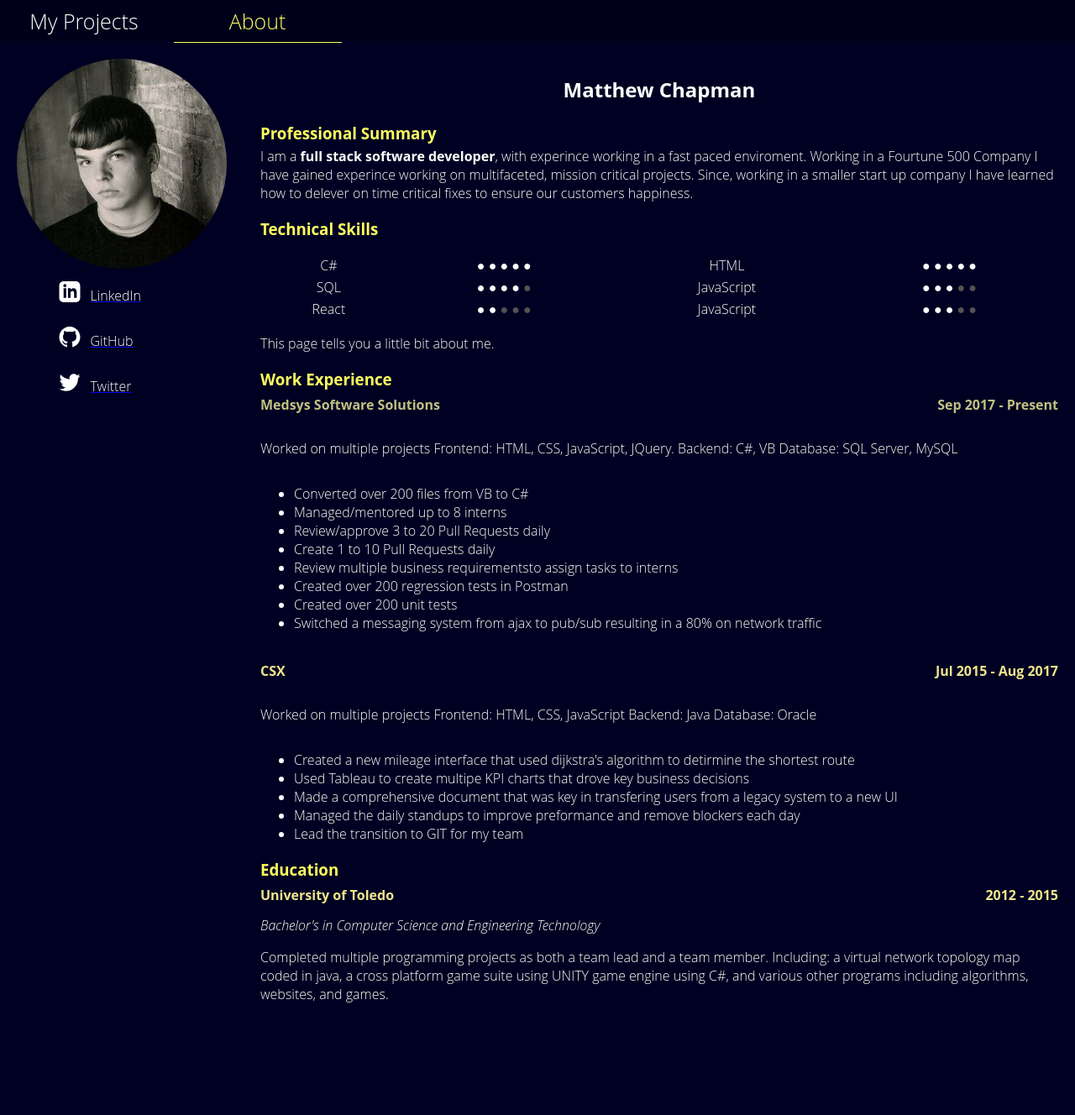
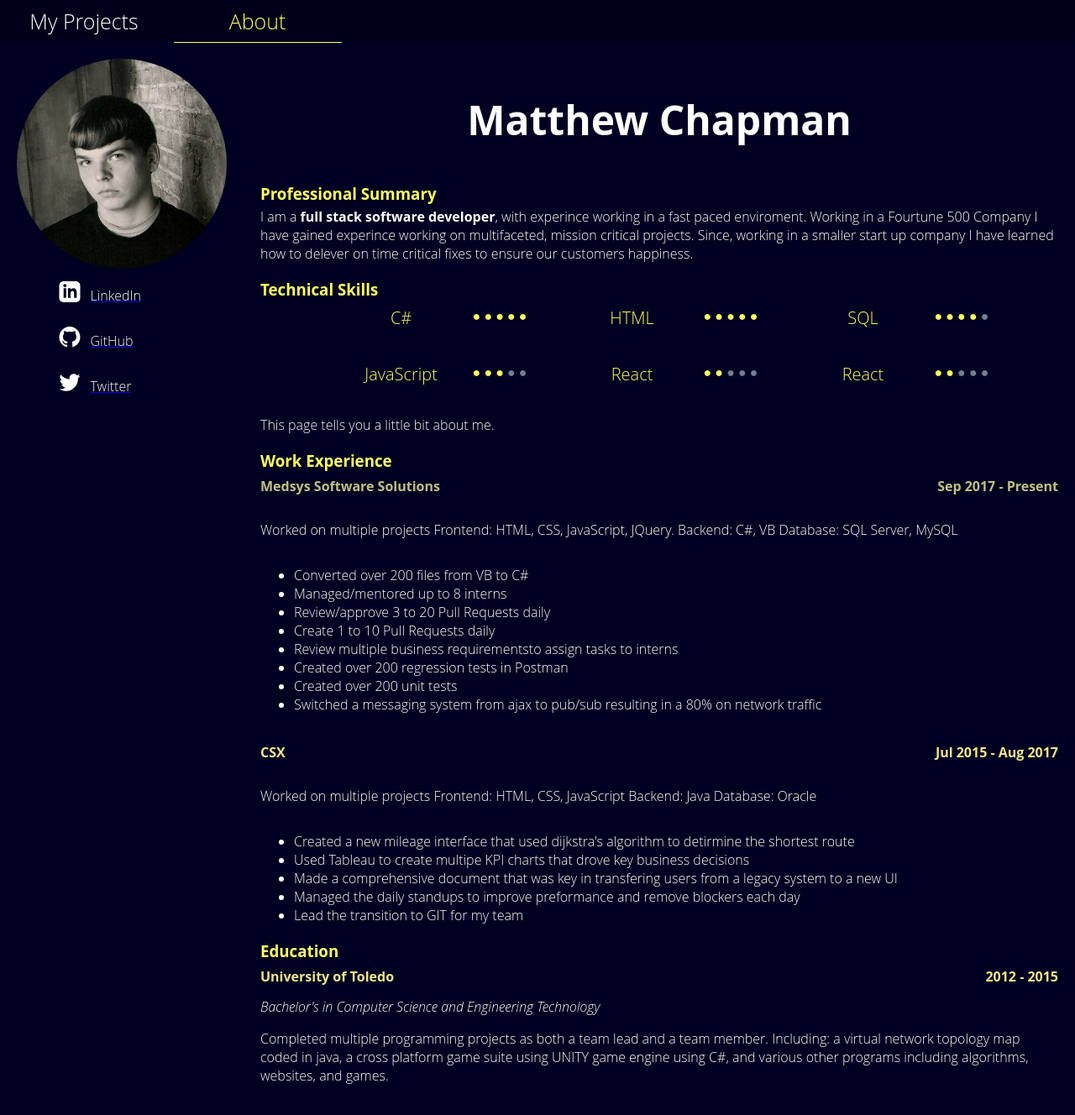
Before and after one commit to matt-chap/matt-chap.github.io, a Jekyll site: the page built from about.html, in a window 1280 px wide. Shown: the whole page at 84% size. Built offline with Jekyll 4.4.1, drawn with Linux system fonts in a browser that asks for light colours; before the commit the page ends 1231 px from its top, so only the background shows below that.

Commit message:
Dynamic display

```diff
--- a/_sass/about/about.scss
+++ b/_sass/about/about.scss
@@ -34,3 +34,38 @@
 .about-paragraph {
     text-align: left;
 }
+
+.about-header {
+    font-size: 3em;
+}
+
+.about-skills-container {
+    display: flex;
+    justify-content: center;
+    flex-wrap: wrap;
+    min-width: 650px;
+}
+
+.about-skills-block {
+    display: flex;
+    padding: 20px;
+    justify-content: center;
+}
+
+.about-skills-name {
+    padding: 0px 10px;
+    width: 125px;
+    width: 150px;
+    font-size: 20px;
+    color: #FFFF5F;
+}
+
+.about-skills-stats-good {
+    word-wrap: none;
+    color: #FFFF5F;
+}
+
+.about-skills-stats-working {
+    word-wrap: none;
+    color: slategray;
+}
--- a/about.html
+++ b/about.html
@@ -30,7 +30,7 @@ title: About
         </div>
     </div>
     <div class="about-content">
-        <h2>Matthew Chapman</h2>
+        <h2 class="about-header">Matthew Chapman</h2>
         <h3>Professional Summary</h3>
         <p class="about-paragraph">
             I am a <strong>full stack software developer</strong>, with experince working in a fast paced enviroment.
@@ -38,78 +38,58 @@ title: About
             Since, working in a smaller start up company I have learned how to delever on time critical fixes to ensure our customers happiness.
         </p>
         <h3>Technical Skills</h3>
-        <div style="margin-top: 25px;">
-            <table style="width:100%">
-                <tr>
-                  <th></th>
-                  <th></th>
-                  <th></th>
-                  <th></th>
-                </tr>
-                <tr>
-                    <td>C#</td>
-                    <td>        <!-- Data -->
+        <div class="about-skills-container">
+            <div class="about-skills-block">
+                <div class="about-skills-name">C#</div>
+                <div class="about-skills-stats-good">&#9679; &#9679; &#9679; &#9679; &#9679; </div>
+            </div>
+            <div class="about-skills-block">
+                <div class="about-skills-name">HTML</div>
+                <div class="about-skills-stats-good">&#9679; &#9679; &#9679; &#9679; &#9679; </div>
+            </div>
+            <div class="about-skills-block">
+                <div class="about-skills-name">SQL</div>
+                <div class="about-skills-stats-good">&#9679;
                     &#9679;
                     &#9679;
                     &#9679;
+                    <span class="about-skills-stats-working">
+                    &#9679;
+                    </span>
+                </div>
+            </div>
+            <div class="about-skills-block">
+                <div class="about-skills-name">JavaScript</div>
+                <div class="about-skills-stats-good">&#9679;
                     &#9679;
                     &#9679;
-                    </td>
-                    <td>HTML</td>
-                    <td>
+                    <span class="about-skills-stats-working">
                     &#9679;
                     &#9679;
+                    </span> </div>
+            </div>
+            <div class="about-skills-block">
+                <div class="about-skills-name">React</div>
+                <div class="about-skills-stats-good">&#9679;
                     &#9679;
-                        &#9679;
-                        &#9679;
-                        </td>
-                </tr>
-                <tr>
-                    <td>SQL</td>
-                    <td>        <!-- Data -->
-                        &#9679;
-                        &#9679;
-                        &#9679;
-                        &#9679;
-                        <span style="color: #555252;">
-                        &#9679;
-                        </span>
-                        </td>
-                    <td>JavaScript</td>
-                    <td>        <!-- Data -->
-                        &#9679;
-                        &#9679;
-                        &#9679;
-                        <span style="color: #555252;">
-                        &#9679;
-                        &#9679;
-                        </span>
-                    </td>
-                </tr>
-                <tr>
-                    <td>React</td>
-                    <td>        <!-- Data -->
-                        &#9679;
-                        &#9679;
-                        <span style="color: #555252;">
+                    <span class="about-skills-stats-working">
                     &#9679;
                     &#9679;
 
                     &#9679;
-                        </span>
-                        </td>
-                    <td>JavaScript</td>
-                    <td>        <!-- Data -->
+                    </span></div>
+            </div>
+            <div class="about-skills-block">
+                <div class="about-skills-name">React</div>
+                <div class="about-skills-stats-good">&#9679;
+                    &#9679;
+                    <span class="about-skills-stats-working">
                     &#9679;
                     &#9679;
+
                     &#9679;
-                        <span style="color: #555252;">
-                        &#9679;
-                        &#9679;
-                        </span>
-                    </td>
-                </tr>
-              </table>
+                    </span></div>
+            </div>
         </div>
         <p class="about-paragraph">This page tells you a little bit about me.</p>
         <h3>Work Experience</h3>
```
Also changed, not shown: 3 other files. Lines whose indentation alone changed are shown as unchanged.
